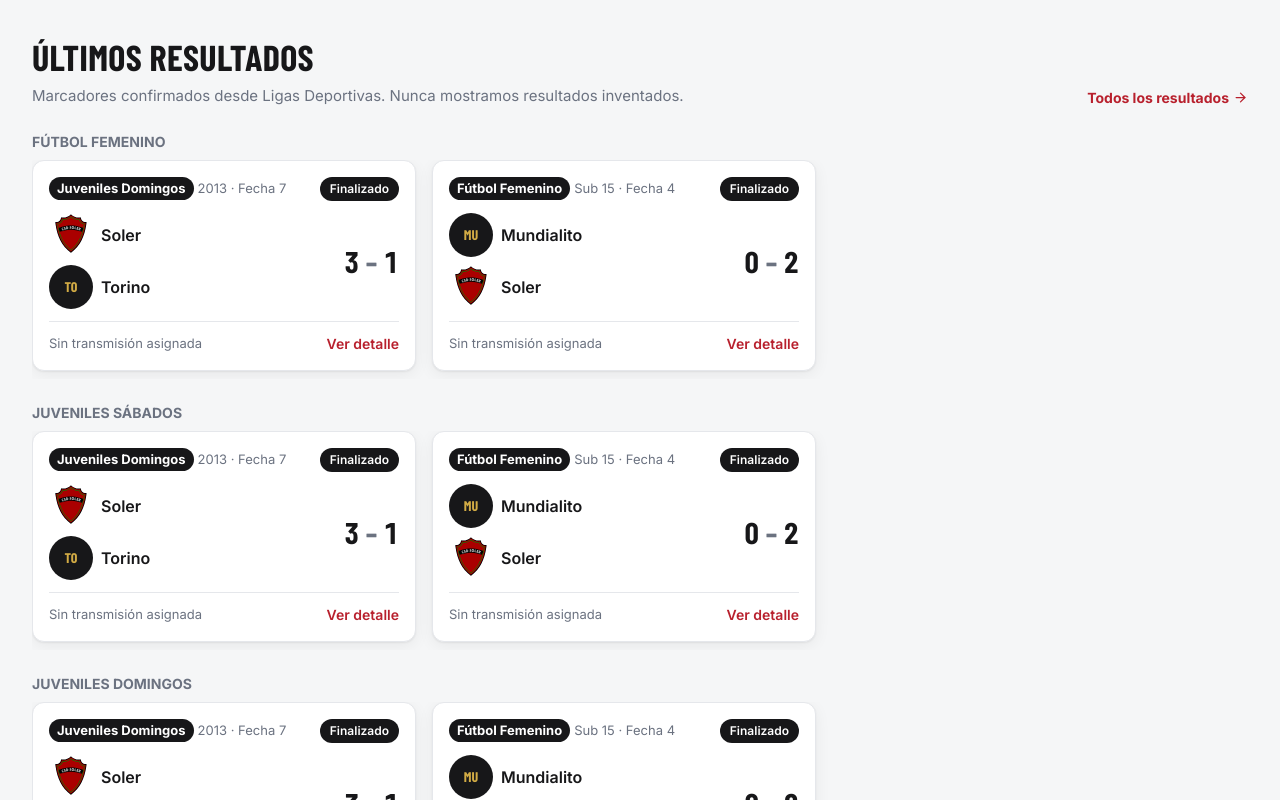
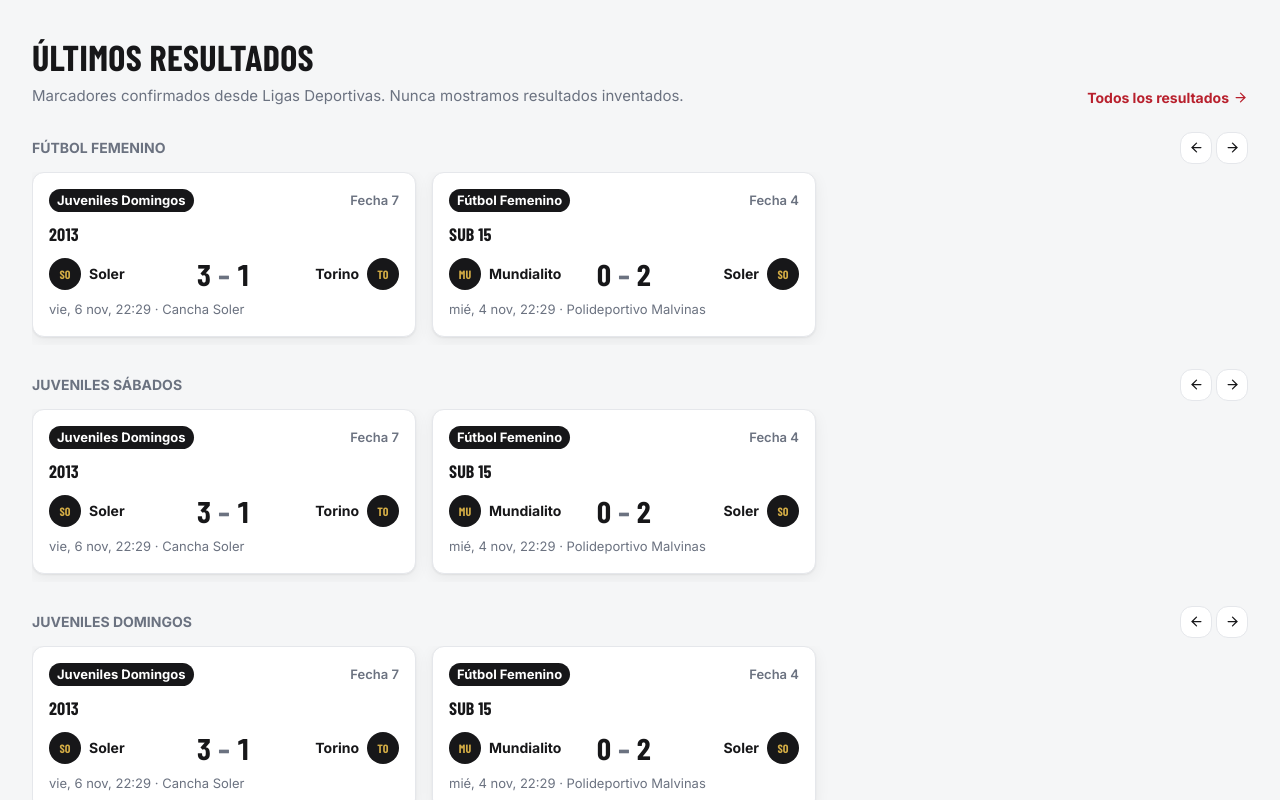
Before and after one commit to hectororviz/soler-site, a React (Vite) app in the folder frontend/: page / in a window 1280 px wide. Shown: the part 1120-1920 px from the top of the page. Built offline with nearby package versions, Linux system fonts and the light colour scheme; no server answers; a web font is replaced by a local one.

Commit message:
Home: resultados horizontales con categoria visible, scroll con flechas; resultados local-cat-visitante

```diff
--- a/frontend/src/features/home/HomePage.tsx
+++ b/frontend/src/features/home/HomePage.tsx
@@ -1,11 +1,10 @@
 import { useRef } from 'react';
 import type { ReactNode } from 'react';
 import { Link } from 'react-router-dom';
-import { ArrowRight, CalendarDays, MapPin, Trophy } from 'lucide-react';
+import { ArrowLeft, ArrowRight, CalendarDays, MapPin, Trophy } from 'lucide-react';
 import { Button } from '../../components/ui/Button';
 import { Card, EmptyState, ErrorState, SectionHeading, Skeleton } from '../../components/ui/feedback';
 import { Container } from '../../components/layout/Container';
-import { MatchCard } from '../../components/sports/MatchCard';
 import { BroadcastCard } from '../../components/sports/BroadcastCard';
 import { ClubBadge } from '../../components/sports/badges';
 import { formatKickoff } from '../../lib/format';
@@ -14,17 +13,43 @@ import type { UpcomingClash } from '../../types';
 import { useLiveBroadcast, useResults, useUpcoming } from './useHomeData';
 import { usePageTitle } from '../../lib/usePageTitle';
 
-/** Fila con scroll horizontal arrastrable (mouse/táctil), sin barra visible. */
-function DragRow({ children }: { children: ReactNode }) {
+/** Fila con scroll horizontal arrastrable (mouse/táctil), sin barra visible + flechas. */
+function DragRow({ children, title }: { children: ReactNode; title?: ReactNode }) {
   const ref = useRef<HTMLDivElement>(null);
   const drag = useRef({ down: false, startX: 0, startScroll: 0, moved: false });
+  const nudge = (dir: 1 | -1) => {
+    const el = ref.current;
+    if (el) el.scrollBy({ left: dir * 340, behavior: 'smooth' });
+  };
   return (
+    <div>
+      {(title) && (
+        <div className="mb-2 flex items-center justify-between gap-2">
+          <p className="text-sm font-bold uppercase text-ink-muted">{title}</p>
+          <span className="inline-flex gap-1">
+            <button
+              aria-label="Desplazar a la izquierda"
+              onClick={() => nudge(-1)}
+              className="inline-flex h-8 w-8 items-center justify-center rounded-card border border-line bg-white text-ink hover:border-primary"
+            >
+              <ArrowLeft size={15} />
+            </button>
+            <button
+              aria-label="Desplazar a la derecha"
+              onClick={() => nudge(1)}
+              className="inline-flex h-8 w-8 items-center justify-center rounded-card border border-line bg-white text-ink hover:border-primary"
+            >
+              <ArrowRight size={15} />
+            </button>
+          </span>
+        </div>
+      )}
       <div
         ref={ref}
-      className="flex snap-x gap-4 overflow-x-auto pb-2 [scrollbar-width:none] [&::-webkit-scrollbar]:hidden"
+        className="flex snap-x cursor-grab gap-4 overflow-x-auto pb-2 [scrollbar-width:none] [touch-action:pan-y] active:cursor-grabbing [&::-webkit-scrollbar]:hidden"
         onPointerDown={(e) => {
           const el = ref.current;
-        if (!el) return;
+          if (!el || (e.target as HTMLElement).closest('button,a')) return;
           drag.current = { down: true, startX: e.clientX, startScroll: el.scrollLeft, moved: false };
           el.setPointerCapture(e.pointerId);
         }}
@@ -48,6 +73,7 @@ function DragRow({ children }: { children: ReactNode }) {
       >
         {children}
       </div>
+    </div>
   );
 }
 
@@ -67,16 +93,53 @@ function ResultRow({ slug, label }: { slug: string; label: string }) {
     .slice(0, 6);
   if (!soler.length) return null;
   return (
-    <div className="mt-6">
-      <p className="mb-2 text-sm font-bold uppercase text-ink-muted">{label}</p>
-      <DragRow>
+    <div className="mt-6 select-none">
+      <DragRow title={label}>
         {soler.map((m) => (
-          <div key={m.id} className="w-80 shrink-0 snap-start sm:w-96">
-            <MatchCard match={m} />
-          </div>
+          <HomeResultCard key={m.id} match={m} />
         ))}
       </DragRow>
     </div>
+  );
+}
+
+function HomeResultCard({ match }: { match: { id: string; tournamentName: string; categoryName: string; roundLabel: string; home: { shortName: string; name: string }; away: { shortName: string; name: string }; homeScore: number | null; awayScore: number | null; kickoff: string | null; venue: string | null } }) {
+  return (
+    <article className="w-80 shrink-0 snap-start rounded-card border border-line bg-white p-4 shadow-soft sm:w-96">
+      <div className="flex items-center justify-between gap-2 text-[13px]">
+        <span className="inline-flex items-center rounded-full bg-pitch px-2 py-0.5 font-bold text-white">{match.tournamentName}</span>
+        <span className="font-semibold text-ink-muted">{match.roundLabel}</span>
+      </div>
+      <p className="mt-2 font-display text-lg font-extrabold uppercase tracking-wide">{match.categoryName}</p>
+      <div className="mt-2 flex items-center justify-between gap-2">
+        <span className="flex min-w-0 flex-1 items-center gap-2">
+          <MiniCrest name={match.home.shortName} />
+          <span className="truncate text-sm font-bold">{match.home.shortName}</span>
+        </span>
+        <span className="shrink-0 font-display text-3xl font-extrabold tabular-nums">
+          {match.homeScore ?? '–'} <span className="text-ink-muted">–</span> {match.awayScore ?? '–'}
+        </span>
+        <span className="flex min-w-0 flex-1 items-center justify-end gap-2">
+          <span className="truncate text-right text-sm font-bold">{match.away.shortName}</span>
+          <MiniCrest name={match.away.shortName} />
+        </span>
+      </div>
+      <p className="mt-2 text-[13px] text-ink-muted">
+        {formatKickoff(match.kickoff)}
+        {match.venue ? ` · ${match.venue}` : ''}
+      </p>
+    </article>
+  );
+}
+
+function MiniCrest({ name }: { name: string }) {
+  return (
+    <span
+      aria-hidden
+      className="inline-flex h-8 w-8 shrink-0 items-center justify-center rounded-full bg-pitch font-display text-xs font-bold text-gold"
+    >
+      {name.slice(0, 2).toUpperCase()}
+    </span>
   );
 }
 
--- a/frontend/src/features/results/ResultsPage.tsx
+++ b/frontend/src/features/results/ResultsPage.tsx
@@ -5,8 +5,7 @@ import { useQuery } from '@tanstack/react-query';
 import { Container } from '../../components/layout/Container';
 import { Button } from '../../components/ui/Button';
 import { EmptyState, ErrorState, SectionHeading, Skeleton } from '../../components/ui/feedback';
-import { ClubBadge, ScoreDisplay } from '../../components/sports/badges';
-import { formatKickoff } from '../../lib/format';
+import { ClubBadge } from '../../components/sports/badges';
 import { api } from '../../services/api';
 import type { FixtureClash, FixtureRound } from '../../types';
 import { useTournaments } from '../fixtures/useFixture';
@@ -29,13 +28,10 @@ function ResultClashCard({ clash }: { clash: FixtureClash }) {
       </div>
       <ul className="mt-3 divide-y divide-line border-t border-line">
         {clash.categories.map((c) => (
-          <li key={c.id} className="flex flex-wrap items-center justify-between gap-2 py-2.5 text-sm">
-            <span className="font-semibold">{c.categoryName}</span>
-            <span className="text-ink-muted">
-              {formatKickoff(c.kickoff)}
-              {c.venue ? ` · ${c.venue}` : ''}
-            </span>
-            <ScoreDisplay home={c.homeScore} away={c.awayScore} status="FINALIZADO" />
+          <li key={c.id} className="flex items-center justify-between gap-2 px-4 py-2.5">
+            <span className="w-16 shrink-0 text-center font-display text-2xl font-extrabold tabular-nums">{c.homeScore ?? '\u2013'}</span>
+            <span className="flex-1 text-center text-sm font-semibold">{c.categoryName}</span>
+            <span className="w-16 shrink-0 text-center font-display text-2xl font-extrabold tabular-nums">{c.awayScore ?? '\u2013'}</span>
           </li>
         ))}
       </ul>
```
Lines whose indentation alone changed are shown as unchanged.
